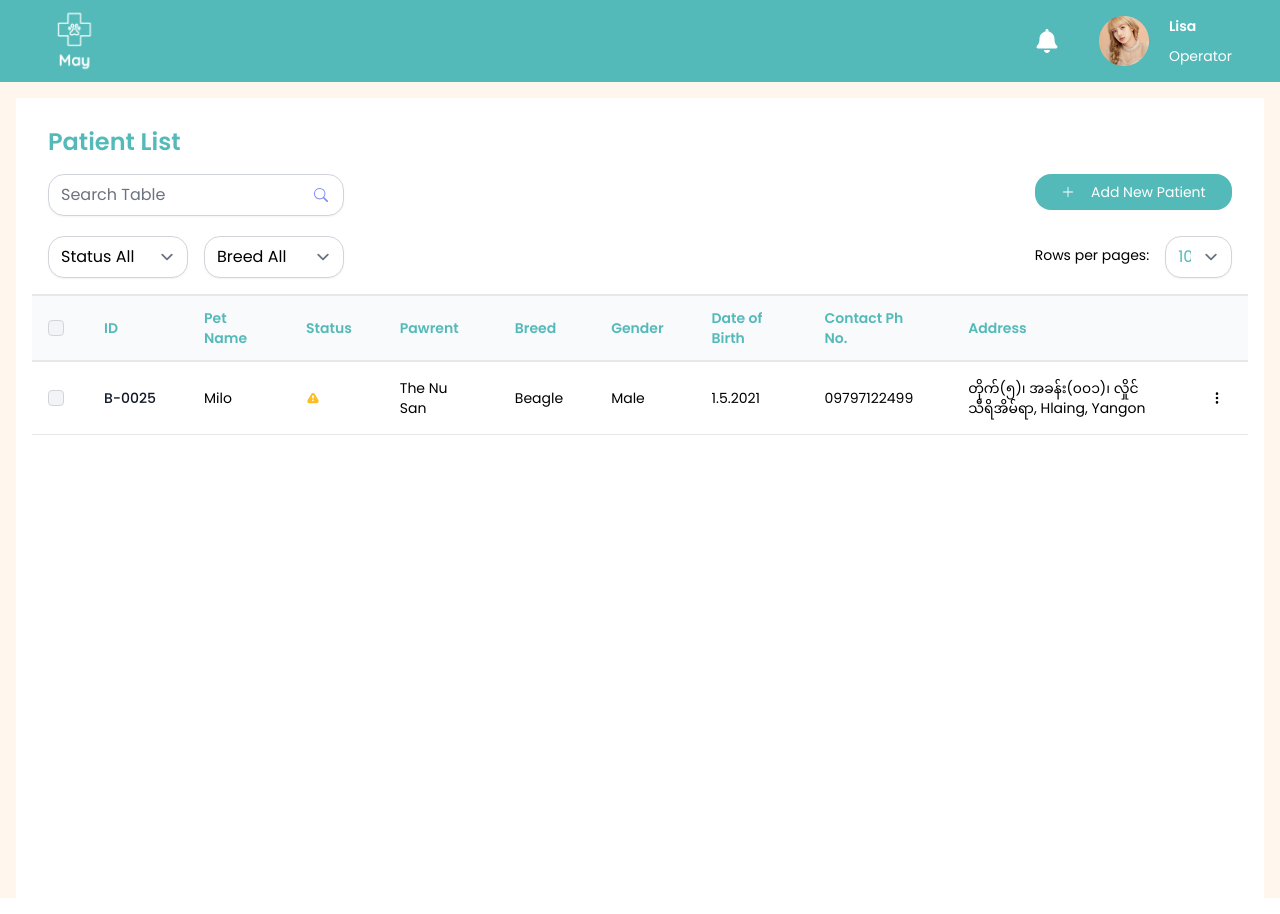
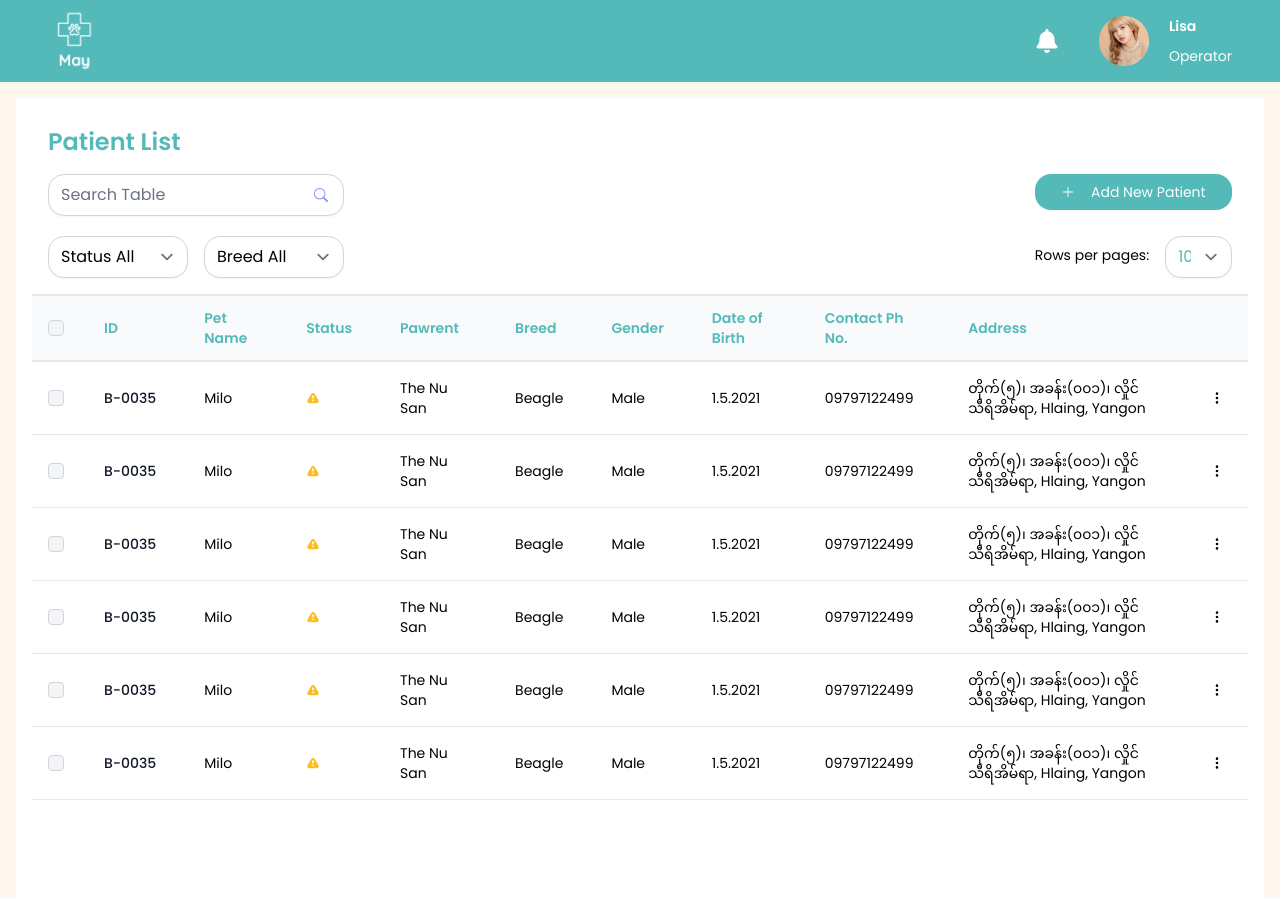
Before and after one commit to Mink-a/dashboard, a React (Vite) app: page / in a window 1280 px wide. Built offline with nearby package versions, Linux system fonts and the light colour scheme.

Commit message:
patient data

```diff
--- a/package.json
+++ b/package.json
@@ -21,6 +21,8 @@
     "@vitejs/plugin-react": "^2.1.0",
     "autoprefixer": "^10.4.12",
     "postcss": "^8.4.16",
+    "prettier": "^2.7.1",
+    "prettier-plugin-tailwindcss": "^0.1.13",
     "tailwindcss": "^3.1.8",
     "vite": "^3.1.0"
   }
--- a/src/components/Modal.jsx
+++ b/src/components/Modal.jsx
@@ -17,10 +17,10 @@ function Modal({
     <div>
       <div className="">
         <div className="flex font-normal justify-center items-center overflow-x-hidden overflow-y-auto fixed inset-0 z-50 outline-none focus:outline-none backdrop-opacity-10 bg-black/30">
-          <div
+          {/* <div
             className="absolute w-screen h-screen top-0 left-0 bg-black/20"
             onClick={() => setOpenModal(false)}
-          ></div>
+          ></div> */}
           <div className="relative w-auto my-6 mx-auto max-w-3xl">
             <div className="border-0 rounded-lg shadow-lg relative flex flex-col w-full bg-white outline-none focus:outline-none">
               {isCreate && (
--- a/src/components/Modal/Delete.jsx
+++ b/src/components/Modal/Delete.jsx
@@ -9,9 +9,9 @@ function Delete({ setIsDelete, setOpenModal, setIsDropOpen }) {
           <div className="relative transform overflow-hidden rounded-lg bg-white text-left shadow-xl transition-all sm:my-8 sm:w-full sm:max-w-lg">
             <div className="bg-white px-4 pt-5 pb-4 sm:p-6 sm:pb-4">
               <div className="sm:flex sm:items-start">
-                <div className="mt-3 text-center w-full sm:mt-0 sm:ml-4 sm:text-left">
-                  <div class="flex items-start w-full justify-between rounded-t mb-6 dark:border-gray-600">
-                    <h3 class="text-xl font-semibold text-gray-900 dark:text-white">
+                <div className="mt-3 w-full text-center sm:mt-0 sm:ml-4 sm:text-left">
+                  <div class="mb-6 flex w-full items-start justify-between rounded-t dark:border-gray-600">
+                    <h3 class="text-xl font-semibold text-gray-900 ">
                       Confirmation
                     </h3>
                     <button
@@ -21,7 +21,7 @@ function Delete({ setIsDelete, setOpenModal, setIsDropOpen }) {
                         setIsDropOpen(false);
                       }}
                       type="button"
-                      class="ml-auto inline-flex items-center rounded-lg bg-transparent p-1.5 text-sm text-gray-400 hover:bg-gray-200 hover:text-gray-900 dark:hover:bg-gray-600 dark:hover:text-white"
+                      class="ml-auto inline-flex items-center rounded-lg bg-transparent p-1.5 text-sm text-gray-400 hover:bg-gray-200 hover:text-gray-900 "
                       data-modal-toggle="editUserModal"
                     >
                       <svg
@@ -46,7 +46,7 @@ function Delete({ setIsDelete, setOpenModal, setIsDropOpen }) {
                 </div>
               </div>
             </div>
-            <div className="px-4 py-3 flex justify-center items-center gap-5 mb-6">
+            <div className="mb-6 flex items-center justify-center gap-5 px-4 py-3">
               <button
                 onClick={() => {
                   notifyToast("deleted");
@@ -55,7 +55,7 @@ function Delete({ setIsDelete, setOpenModal, setIsDropOpen }) {
                   setIsDropOpen(false);
                 }}
                 type="button"
-                className="rounded bg-[#CD211D] px-5 py-2.5 w-40 text-center text-sm font-medium text-white hover:bg-[#e2110d] focus:outline-none focus:ring-4 focus:ring-blue-300 dark:bg-blue-600 dark:hover:bg-blue-700 dark:focus:ring-blue-800"
+                className="w-40 rounded bg-[#CD211D] px-5 py-2.5 text-center text-sm font-medium text-white hover:bg-[#e2110d] focus:outline-none focus:ring-4 focus:ring-blue-300 "
               >
                 Delete
               </button>
@@ -66,7 +66,7 @@ function Delete({ setIsDelete, setOpenModal, setIsDropOpen }) {
                   setIsDropOpen(false);
                 }}
                 type="button"
-                className="rounded px-5 py-2.5 text-center border w-40 border-[#ACB3C0] text-sm font-medium hover:bg-[#f9f9fa] focus:outline-none focus:ring-4 focus:ring-blue-300 dark:bg-blue-600 dark:hover:bg-blue-700 dark:focus:ring-blue-800"
+                className="w-40 rounded border border-[#ACB3C0] px-5 py-2.5 text-center text-sm font-medium hover:bg-[#f9f9fa] focus:outline-none focus:ring-4 focus:ring-blue-300 "
               >
                 Cancel
               </button>
--- a/src/components/TableBody.jsx
+++ b/src/components/TableBody.jsx
@@ -1,21 +1,19 @@
 import React from "react";
-import { TiWarning } from "react-icons/ti";
-
-import Dropdown from "./Dropdown";
+import { patients } from "./data/Patients";
 
 function TableBody() {
   return (
     <div className="">
       <div className="relative">
-        <table className="w-full text-sm text-left dark:text-gray-400">
-          <thead className="text-sm text-[#54BAB9] border-y-2 bg-gray-50 dark:bg-gray-700 dark:text-gray-400">
+        <table className="w-full text-left text-sm ">
+          <thead className="border-y-2 bg-gray-50 text-sm text-[#54BAB9] ">
             <tr>
               <th scope="col" className="p-4">
                 <div className="flex items-center">
                   <input
                     id="checkbox-all-search"
                     type="checkbox"
-                    className="w-4 h-4 text-[#54BAB9] bg-gray-100 rounded border-gray-300 focus:ring-[#54BAB9] dark:focus:ring-[#54BAB9] dark:ring-offset-gray-800 focus:ring-2 dark:bg-gray-700 dark:border-gray-600"
+                    className="h-4 w-4 rounded border-gray-300 bg-gray-100 text-[#54BAB9] focus:ring-2 focus:ring-[#54BAB9] "
                   />
                   <label htmlFor="checkbox-all-search" className="sr-only">
                     checkbox
@@ -52,45 +50,7 @@ function TableBody() {
               <th></th>
             </tr>
           </thead>
-          <tbody>
-            <tr className="bg-white border-b dark:bg-gray-800 dark:border-gray-700 hover:bg-gray-50 dark:hover:bg-gray-600 ">
-              <td className="p-4 w-4">
-                <div className="flex items-center">
-                  <input
-                    id="checkbox-table-search-1"
-                    type="checkbox"
-                    className="w-4 h-4 text-[#54BAB9] bg-gray-100 rounded border-gray-300 focus:ring-[#54BAB9] dark:focus:ring-[#54BAB9] dark:ring-offset-gray-800 focus:ring-2 dark:bg-gray-700 dark:border-gray-600"
-                  />
-                  <label htmlFor="checkbox-table-search-1" className="sr-only">
-                    checkbox
-                  </label>
-                </div>
-              </td>
-              <th
-                scope="row"
-                className="py-4 px-6 font-medium text-gray-900 whitespace-nowrap dark:text-white"
-              >
-                B-0025
-              </th>
-              <td className="py-4 px-6">Milo</td>
-              <td className="py-4 px-6">
-                <span className="text-amber-400">
-                  <TiWarning />
-                </span>
-              </td>
-              <td className="py-4 px-6">The Nu San</td>
-              <td className="py-4 px-6">Beagle</td>
-              <td className="py-4 px-6">Male</td>
-              <td className="py-4 px-6">1.5.2021</td>
-              <td className="py-4 px-6">09797122499</td>
-              <td className="py-4 px-6">
-                တိုက်(၅)၊ အခန်း(၀၀၁)၊ လှိုင်သီရိအိမ်ရာ, Hlaing, Yangon
-              </td>
-              <td className="py-4 px-6">
-                <Dropdown />
-              </td>
-            </tr>
-          </tbody>
+          <tbody>{patients}</tbody>
         </table>
       </div>
     </div>
--- /dev/null
+++ b/src/components/data/Patients.jsx
@@ -0,0 +1,40 @@
+import { patientInfo } from "./data";
+import Dropdown from "../Dropdown";
+
+export const patients = patientInfo.map((row) => {
+  return (
+    <tr className="border-b bg-white hover:bg-gray-50 ">
+      <td className="w-4 p-4">
+        <div className="flex items-center">
+          <input
+            id="checkbox-table-search-1"
+            type="checkbox"
+            className="h-4 w-4 rounded border-gray-300 bg-gray-100 text-[#54BAB9] focus:ring-2 focus:ring-[#54BAB9] "
+          />
+          <label htmlFor="checkbox-table-search-1" className="sr-only">
+            checkbox
+          </label>
+        </div>
+      </td>
+      <th
+        scope="row"
+        className="whitespace-nowrap py-4 px-6 font-medium text-gray-900 "
+      >
+        {row.id}
+      </th>
+      <td className="py-4 px-6">{row.petname}</td>
+      <td className="py-4 px-6">
+        <span className="text-amber-400">{row.status}</span>
+      </td>
+      <td className="py-4 px-6">{row.pawrent}</td>
+      <td className="py-4 px-6">{row.breed}</td>
+      <td className="py-4 px-6">{row.gender}</td>
+      <td className="py-4 px-6">{row.dob}</td>
+      <td className="py-4 px-6">{row.phone}</td>
+      <td className="py-4 px-6">{row.address}</td>
+      <td className="py-4 px-6">
+        <Dropdown />
+      </td>
+    </tr>
+  );
+});
--- /dev/null
+++ b/src/components/data/data.jsx
@@ -0,0 +1,69 @@
+import { TiWarning } from "react-icons/ti";
+export const patientInfo = [
+  {
+    id: "B-0035",
+    petname: "Milo",
+    status: <TiWarning />,
+    pawrent: "The Nu San",
+    breed: "Beagle",
+    gender: "Male",
+    dob: "1.5.2021",
+    phone: "09797122499",
+    address: "တိုက်(၅)၊ အခန်း(၀၀၁)၊ လှိုင်သီရိအိမ်ရာ, Hlaing, Yangon",
+  },
+  {
+    id: "B-0035",
+    petname: "Milo",
+    status: <TiWarning />,
+    pawrent: "The Nu San",
+    breed: "Beagle",
+    gender: "Male",
+    dob: "1.5.2021",
+    phone: "09797122499",
+    address: "တိုက်(၅)၊ အခန်း(၀၀၁)၊ လှိုင်သီရိအိမ်ရာ, Hlaing, Yangon",
+  },
+  {
+    id: "B-0035",
+    petname: "Milo",
+    status: <TiWarning />,
+    pawrent: "The Nu San",
+    breed: "Beagle",
+    gender: "Male",
+    dob: "1.5.2021",
+    phone: "09797122499",
+    address: "တိုက်(၅)၊ အခန်း(၀၀၁)၊ လှိုင်သီရိအိမ်ရာ, Hlaing, Yangon",
+  },
+  {
+    id: "B-0035",
+    petname: "Milo",
+    status: <TiWarning />,
+    pawrent: "The Nu San",
+    breed: "Beagle",
+    gender: "Male",
+    dob: "1.5.2021",
+    phone: "09797122499",
+    address: "တိုက်(၅)၊ အခန်း(၀၀၁)၊ လှိုင်သီရိအိမ်ရာ, Hlaing, Yangon",
+  },
+  {
+    id: "B-0035",
+    petname: "Milo",
+    status: <TiWarning />,
+    pawrent: "The Nu San",
+    breed: "Beagle",
+    gender: "Male",
+    dob: "1.5.2021",
+    phone: "09797122499",
+    address: "တိုက်(၅)၊ အခန်း(၀၀၁)၊ လှိုင်သီရိအိမ်ရာ, Hlaing, Yangon",
+  },
+  {
+    id: "B-0035",
+    petname: "Milo",
+    status: <TiWarning />,
+    pawrent: "The Nu San",
+    breed: "Beagle",
+    gender: "Male",
+    dob: "1.5.2021",
+    phone: "09797122499",
+    address: "တိုက်(၅)၊ အခန်း(၀၀၁)၊ လှိုင်သီရိအိမ်ရာ, Hlaing, Yangon",
+  },
+];
--- a/tailwind.config.cjs
+++ b/tailwind.config.cjs
@@ -1,5 +1,6 @@
 /** @type {import('tailwindcss').Config} */
 module.exports = {
+  darkMode: "class",
   content: ["./index.html", "./src/**/*.{js,ts,jsx,tsx}"],
   theme: {
     extend: {},
```
Also changed, not shown: src/components/Modal/Form.jsx (+19 -19 lines), 1 other file (tests, documents, lock files or other folders).
